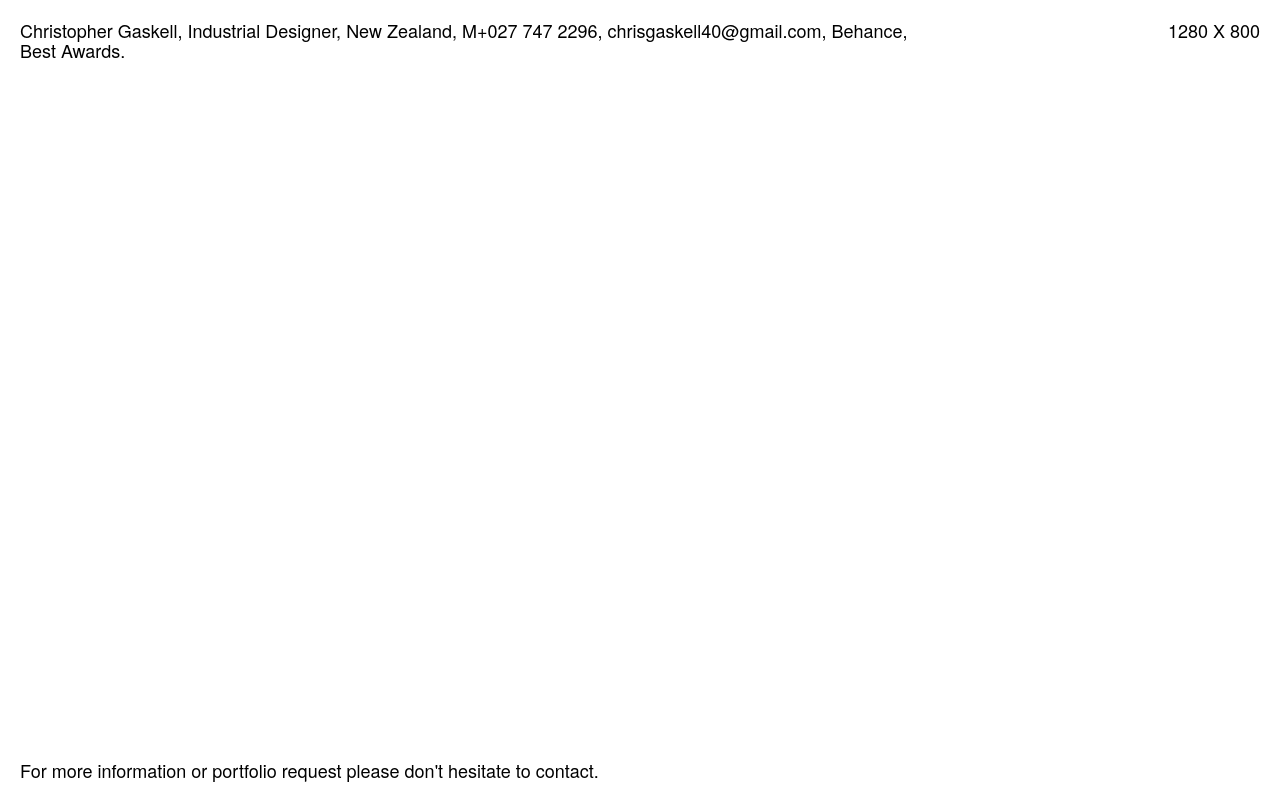
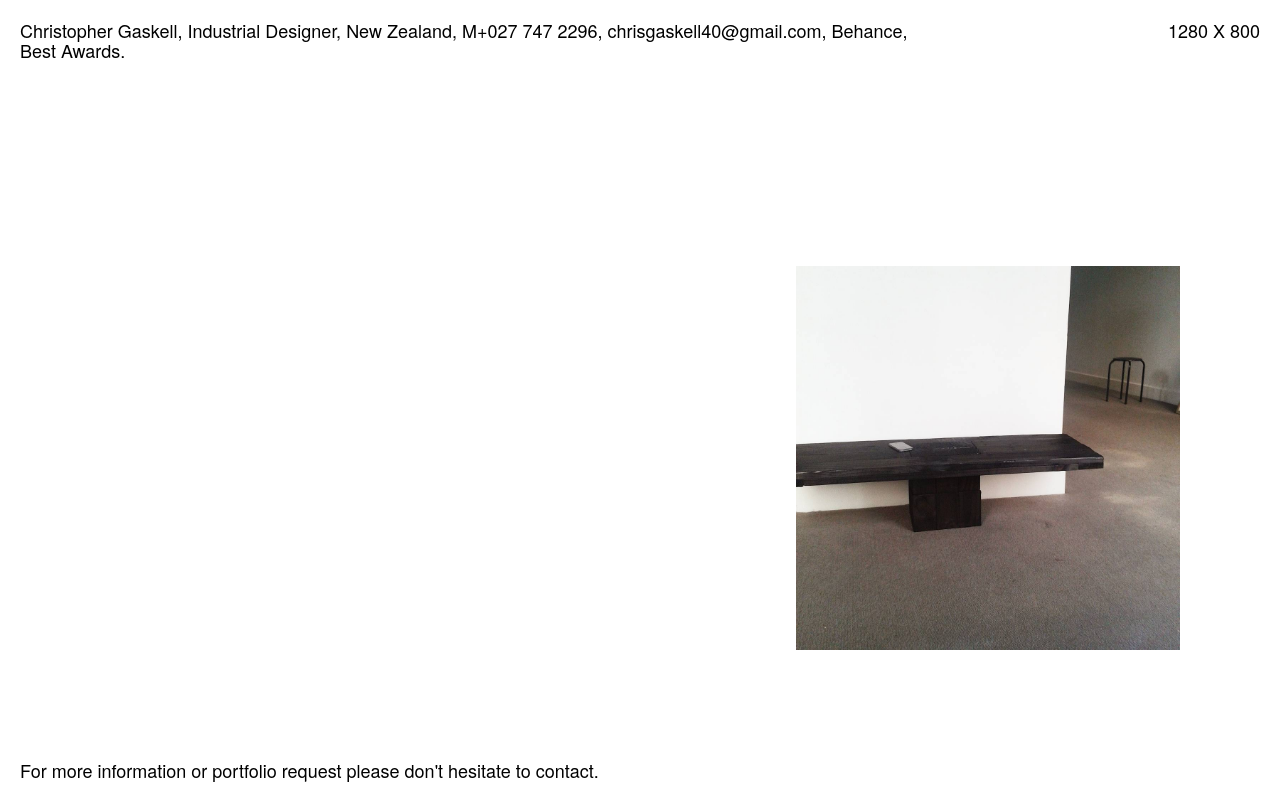
Before and after one commit to ChristopherGaskell/ChristopherGaskell.github.io, a plain HTML site: page index.html in a window 1280 px wide. Drawn offline with nearby package versions, Linux system fonts and the light colour scheme.

Commit message:
new image
new image

```diff
--- a/css/main.css
+++ b/css/main.css
@@ -104,6 +104,7 @@ html{
     display: none;
 }
 
+
 h1{
     color: black;
     font-family: "Helvetica Neue " , Helvetica , sans-serif;
@@ -138,6 +139,14 @@ h2{
 
 }
 
+[data-image-id="photo"]{
+    z-index: 99999;
+    bottom: 150px;
+    right: 100px;
+    display: flex;
+    position: fixed;
+
+}
 
 a {
   color:inherit;
--- a/index.html
+++ b/index.html
@@ -22,6 +22,8 @@
                         <h1><span id="width"></span> X <span id="height"></span></h1>
                     </div>
                 </div>
+
+
             </div>
             <div class="row">
                 <div class="col3">
@@ -30,6 +32,9 @@
                     </div>
                 </div>
             </div>
+
+            <img src="img/13703214_1604144696582272_1170413865_n.jpg" width="30%" data-image-id="photo">
+
 
 
         </main>
```
Also changed, not shown: img/13703214_1604144696582272_1170413865_n.jpg (added), 2 other files.
